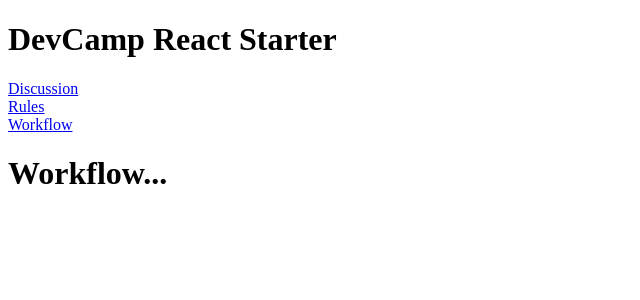
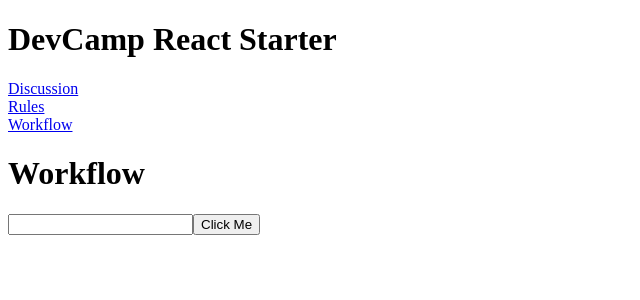
Before and after one commit to cbass2404/deep-dive-lifecycle, a React (Create React App) app: page /workflow in a window 1280 px wide. Shown: the top 300 px of the page, without its empty margins (0-640 px from the left). Built offline with nearby package versions, Linux system fonts and the light colour scheme.

Commit message:
updated workflow.js

```diff
--- a/src/component/workflow.js
+++ b/src/component/workflow.js
@@ -1,13 +1,66 @@
-import React, { Component } from 'react';
+import React, { Component } from "react";
 
-class Workflow extends Component {
-    constructor(props) {
-        super(props);
-        this.state = {  }
-    }
-    render() {
-        return <h1>Workflow...</h1>;
-    }
+export default class Workflow extends Component {
+  // First
+  constructor() {
+    super();
+    this.state = {};
+    console.log("constructor");
+  }
+
+  // Second
+  static getDerivedStateFromProps() {
+    console.log("getDerivedStateFromProps");
+  }
+
+  // Fourth
+  componentDidMount() {
+    console.log("componentDidMount");
+  }
+
+  // Fith (after update)
+  shouldComponentUpdate() {
+    console.log("shouldComponentUpdate");
+    return true;
+  }
+
+  // Seventh (after update)
+  getSnapshotBeforeUpdate() {
+    console.log("getSnapshotBeforeUpdate");
+    return true;
+  }
+
+  // Eighth (after update)
+  componentDidUpdate() {
+    console.log("componentDidUpdate");
+  }
+
+  // Last
+  componentWillUnmount() {
+    console.log("componentWillUnmount");
+  }
+
+  handleClick = () => {
+    console.log("button clicked");
+    this.setState({ pageTitle: "Workflow" });
+  };
+
+  handleKeyUp = (e) => {
+    this.setState({ inputDetails: e.target.value });
+  };
+
+  // Third
+  // Sixth (after update)
+  render() {
+    console.log("render");
+
+    return (
+      <div>
+        <h1>Workflow</h1>
+
+        <input type="text" onKeyUp={(e) => this.handleKeyUp(e)} />
+        <button onClick={this.handleClick}>Click Me</button>
+      </div>
+    );
+  }
 }
-
-export default Workflow;
```
